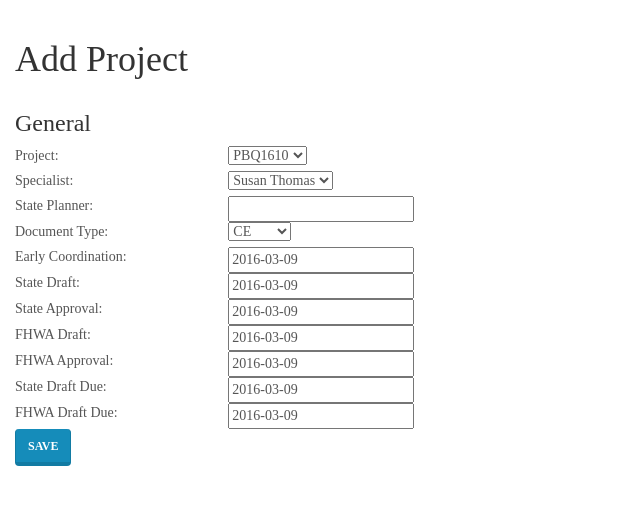
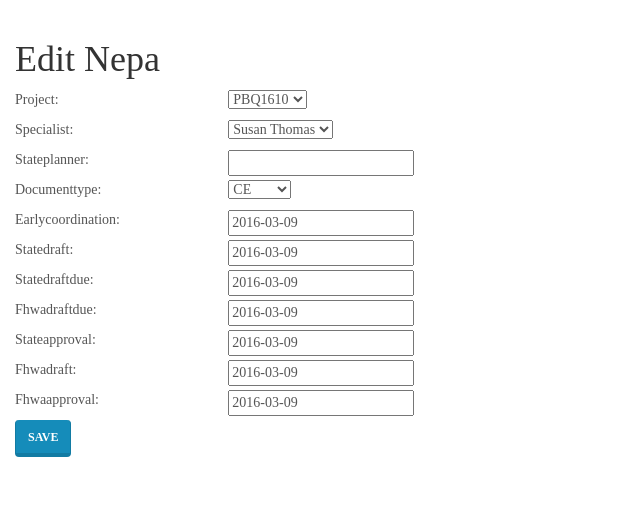
Before and after one commit to fstraw/django-pt, a Django app: template nepa/templates/add_nepa.html in a window 1280 px wide. Shown: the part 80-585 px from the top of the page, without its empty margins (0-640 px from the left). Run offline with Django 3.2, Linux system fonts and the light colour scheme; the template is opened without the code that fills it: values that come from a table or form of the project are taken from there, others are empty; data comes from the database, SQL or seed files in the repository; both versions use the stored data as it was after the commit; parts of the project's set-up code (start-up, migrations or seed data) failed here and were passed over; some libraries are stand-ins or nearby versions; some web fonts are replaced.

Commit message:
Refactored nepa edit form

```diff
--- a/nepa/templates/add_nepa.html
+++ b/nepa/templates/add_nepa.html
@@ -1,130 +1,20 @@
 {% extends "base.html" %}
 {% block content %}
-<h1>Add Project</h1>
-	<div class="row">
-		<div class="col-md-2">
-			<h3>General</h3>
-		</div>
-	</div>
+<h1>Edit Nepa</h1>
 	<form method="POST">
 	{% csrf_token %}
+	{% for field in nepa_form %}
 	{{ form.non_field_errors }}
 		<div class="row">
 			<div class="col-md-2">
-				{{ nepa_form.project.errors }}
-				<label for="{{ nepa_form.project.id_for_label }}">Project:</label>
+				{{ field.errors }}
+				<label for="{{ field.id_for_label }}">{{ field.label_tag }}</label>
 			</div>
 			<div class="col-md-4">
-    			{{ nepa_form.project }}
-			</div>
-			<div class="col-md-2">
-				<!--{{ nepa_form.project.errors }}
-				<label for="{{ nepa_form.project.id_for_label }}">Project:</label>-->
-			</div>
-			<div class="col-md-4">
-    			<!--{{ nepa_form.project }}-->
+    			{{ field }}
 			</div>
 		</div>
-		<div class="row">
-			<div class="col-md-2">
-				{{ nepa_form.specialist.errors }}
-				<label for="{{ nepa_form.specialist.id_for_label }}">Specialist:</label>
-			</div>
-			<div class="col-md-4">
-    			{{ nepa_form.specialist }}
-			</div>
-
-		</div>
-		<div class="row">
-			<div class="col-md-2">
-				{{ nepa_form.stateplanner.errors }}
-				<label for="{{ nepa_form.stateplanner.id_for_label }}">State Planner:</label>
-			</div>
-			<div class="col-md-4">
-    			{{ nepa_form.stateplanner }}
-			</div>
-
-		</div>
-		<div class="row">
-			<div class="col-md-2">
-				{{ nepa_form.documenttype.errors }}
-				<label for="{{ nepa_form.documenttype.id_for_label }}">Document Type:</label>
-			</div>
-			<div class="col-md-4">
-    			{{ nepa_form.documenttype }}
-			</div>
-
-		</div>
-		<div class="row">
-			<div class="col-md-2">
-				{{ nepa_form.earlycoordination.errors }}
-				<label for="{{ nepa_form.earlycoordination.id_for_label }}">Early Coordination:</label>
-			</div>
-			<div class="col-md-4">
-    			{{ nepa_form.earlycoordination }}
-			</div>
-
-		</div>
-		<div class="row">
-			<div class="col-md-2">
-				{{ nepa_form.statedraft.errors }}
-				<label for="{{ nepa_form.statedraft.id_for_label }}">State Draft:</label>
-			</div>
-			<div class="col-md-4">
-    			{{ nepa_form.statedraft }}
-			</div>
-
-		</div>
-		<div class="row">
-			<div class="col-md-2">
-				{{ nepa_form.stateapproval.errors }}
-				<label for="{{ nepa_form.stateapproval.id_for_label }}">State Approval:</label>
-			</div>
-			<div class="col-md-4">
-    			{{ nepa_form.stateapproval }}
-			</div>
-
-		</div>
-		<div class="row">
-			<div class="col-md-2">
-				{{ nepa_form.fhwadraft.errors }}
-				<label for="{{ nepa_form.fhwadraft.id_for_label }}">FHWA Draft:</label>
-			</div>
-			<div class="col-md-4">
-    			{{ nepa_form.fhwadraft }}
-			</div>
-
-		</div>
-		<div class="row">
-			<div class="col-md-2">
-				{{ nepa_form.fhwaapproval.errors }}
-				<label for="{{ nepa_form.fhwaapproval.id_for_label }}">FHWA Approval:</label>
-			</div>
-			<div class="col-md-4">
-    			{{ nepa_form.fhwaapproval }}
-			</div>
-
-		</div>
-		<div class="row">
-			<div class="col-md-2">
-				{{ nepa_form.statedraftdue.errors }}
-				<label for="{{ nepa_form.statedraftdue.id_for_label }}">State Draft Due:</label>
-			</div>
-			<div class="col-md-4">
-    			{{ nepa_form.statedraftdue }}
-			</div>
-
-		</div>
-		<div class="row">
-			<div class="col-md-2">
-				{{ nepa_form.fhwadraftdue.errors }}
-				<label for="{{ nepa_form.fhwadraftdue.id_for_label }}">FHWA Draft Due:</label>
-			</div>
-			<div class="col-md-4">
-    			{{ nepa_form.fhwadraftdue }}
-			</div>
-
-		</div>
+	{% endfor %}
 	<button type="submit" class="save btn btn-primary">Save</button>
 	</form>
 {% endblock %}
```
Also changed, not shown: db.sqlite3.
